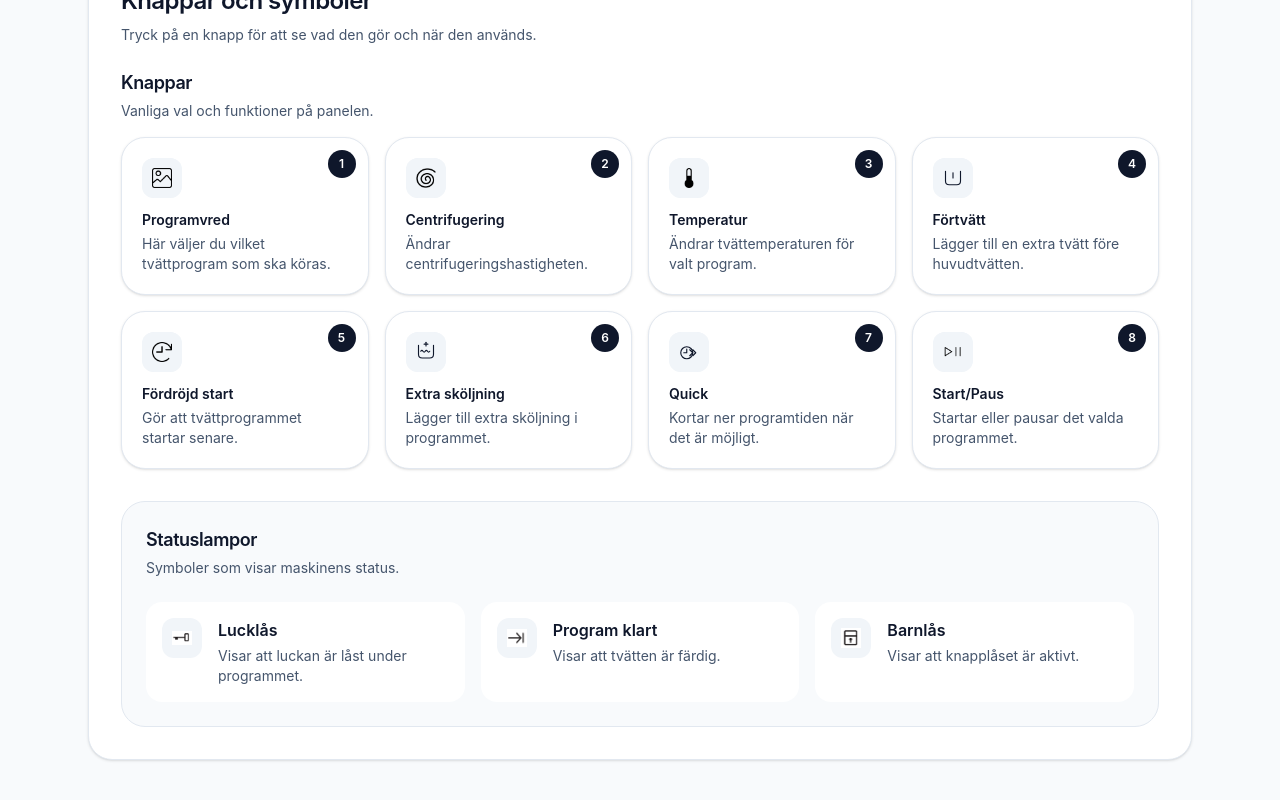
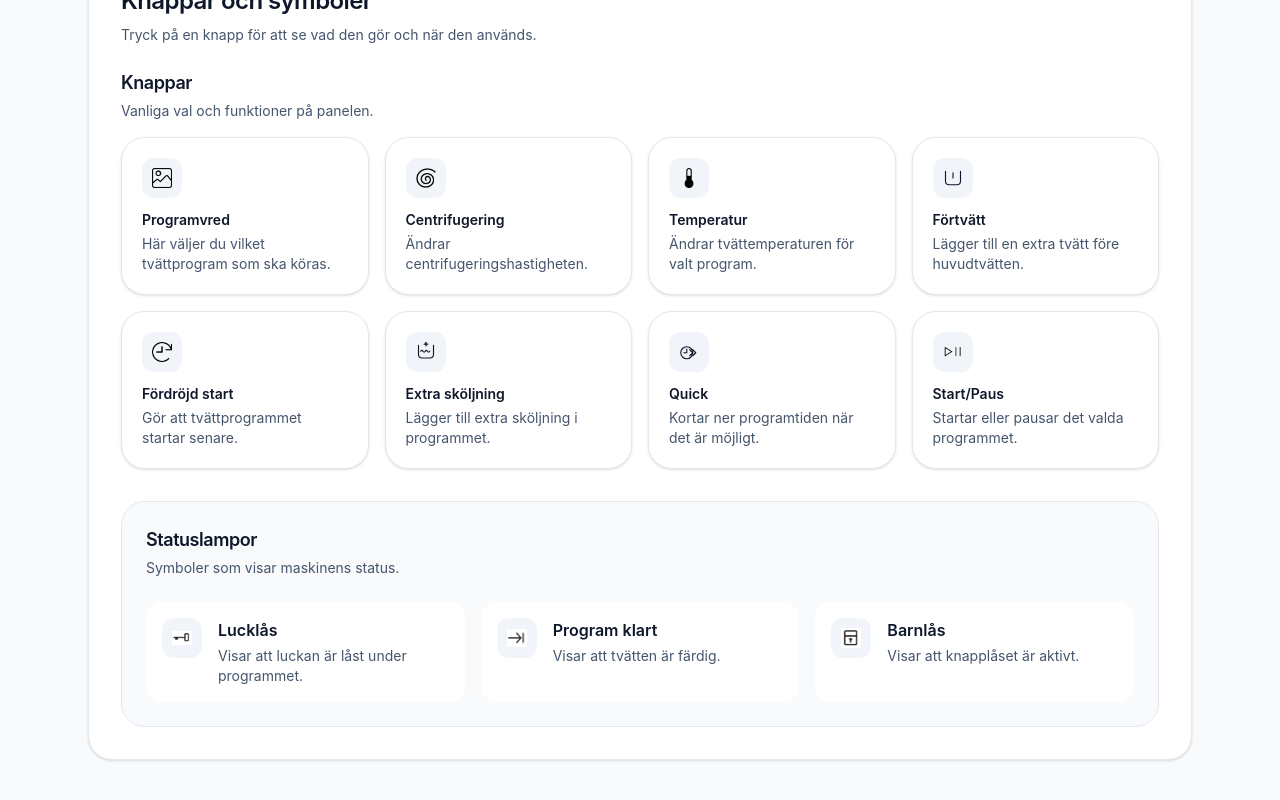
Before and after one commit to figge94/WashMate, a Nuxt app: page /tvatthjalp in a window 1280 px wide. Shown: the part 1277-2077 px from the top of the page. Built offline with nearby package versions, Linux system fonts and the light colour scheme.

Commit message:
ändra texten i kontrollpanelen

```diff
--- a/app/components/wash-help/WashHelpControlPanel.vue
+++ b/app/components/wash-help/WashHelpControlPanel.vue
@@ -30,10 +30,7 @@
           type="button"
           @click="$emit('open', item)"
           class="group relative flex min-h-6 flex-col items-start gap-3 rounded-3xl border border-slate-200 bg-white p-5 text-left shadow-sm transition hover:-translate-y-0.5 hover:shadow-md dark:border-slate-800 dark:bg-slate-900">
-          <span
-            class="absolute right-3 top-3 grid h-7 w-7 place-items-center rounded-full bg-slate-900 text-xs font-semibold text-white dark:bg-slate-100 dark:text-slate-900">
-            {{ item.id }}
-          </span>
+
 
           <div
             class="grid h-10 w-10 place-items-center rounded-xl bg-slate-100 dark:bg-slate-800">
@@ -48,8 +45,10 @@
               <div
                 v-else
                 class="h-6 w-6 text-slate-900 dark:text-slate-100"
-                v-html="symbols[item.symbolKey]" />
+                v-html="symbols[item.symbolKey]"
+                :src="symbols[item.symbolKey]" ></div>
             </div>
+
           </div>
 
           <div>
--- a/app/composables/useControlPanel.ts
+++ b/app/composables/useControlPanel.ts
@@ -35,14 +35,14 @@ export function useControlPanel() {
       symbolKey: "fordrojdStart",
       namn: "Fördröjd start",
       beskrivning: "Gör att tvättprogrammet startar senare.",
-      nar: "Bra om du vill att tvätten ska vara klar en viss tid eller gå senare på dagen."
+      nar: "Bra om du vill att tvätten ska vara klar en viss tid eller gå senare på dagen. Med den här funktionen kan du fördröja starten av ett program med 9, 6 eller 3 timmar. Indikatorn för funktionen och inställt värde lyser."
     },
     {
       id: 6,
       symbolKey: "extraSkoljning",
       namn: "Extra sköljning",
       beskrivning: "Lägger till extra sköljning i programmet.",
-      nar: "Bra om du vill få bort mer tvättmedel, till exempel för känslig hud."
+      nar: "Denna funktion lägger till några sköljningar enligt valt tvättprogram. Använd den här funktionen om du har allergi mot tvättmedelsrester eller extra känslig hud. (Funktionen lägger till tid till programlängden.)"
     },
     {
       id: 7,
```
Also changed, not shown: 1 other file (tests, documents, lock files or other folders).
